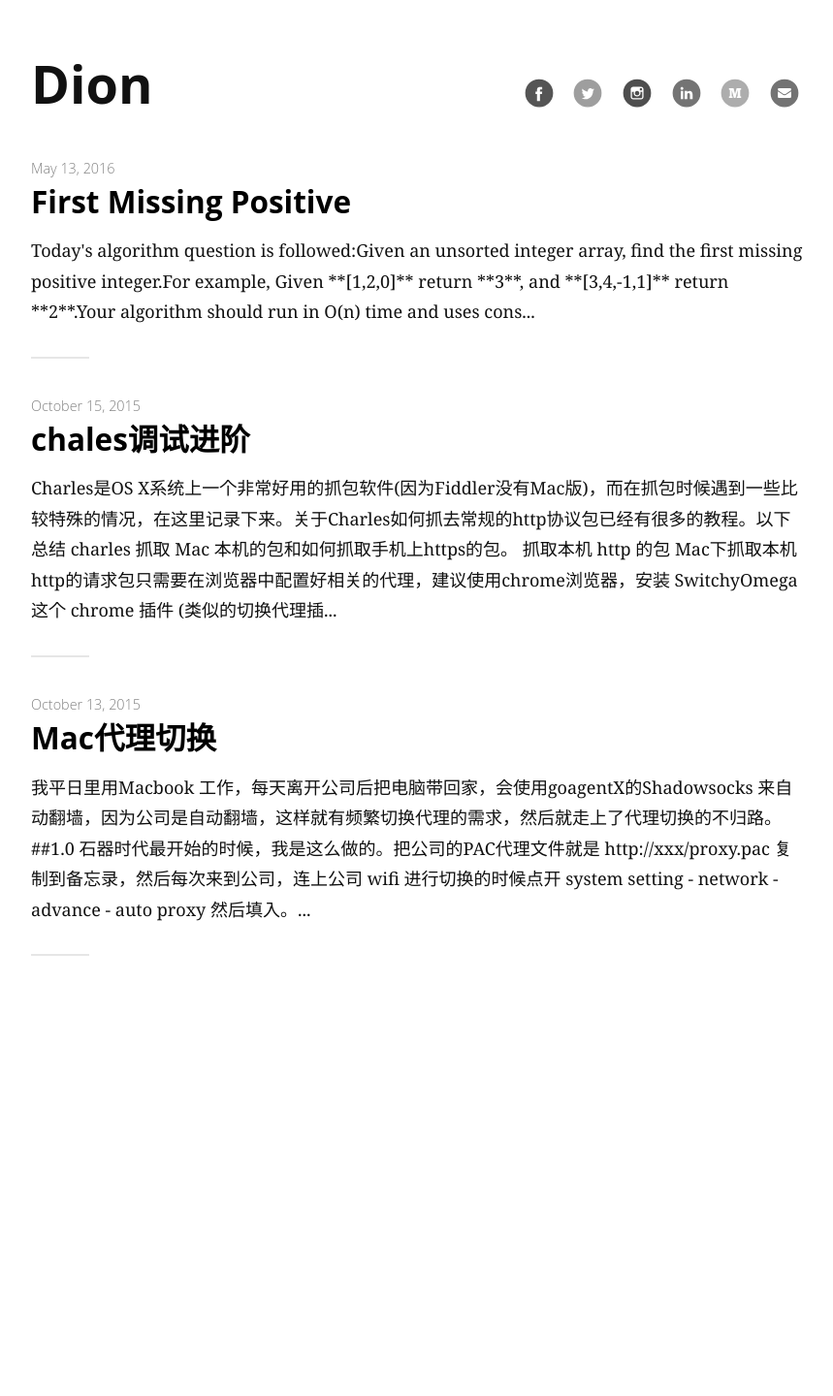
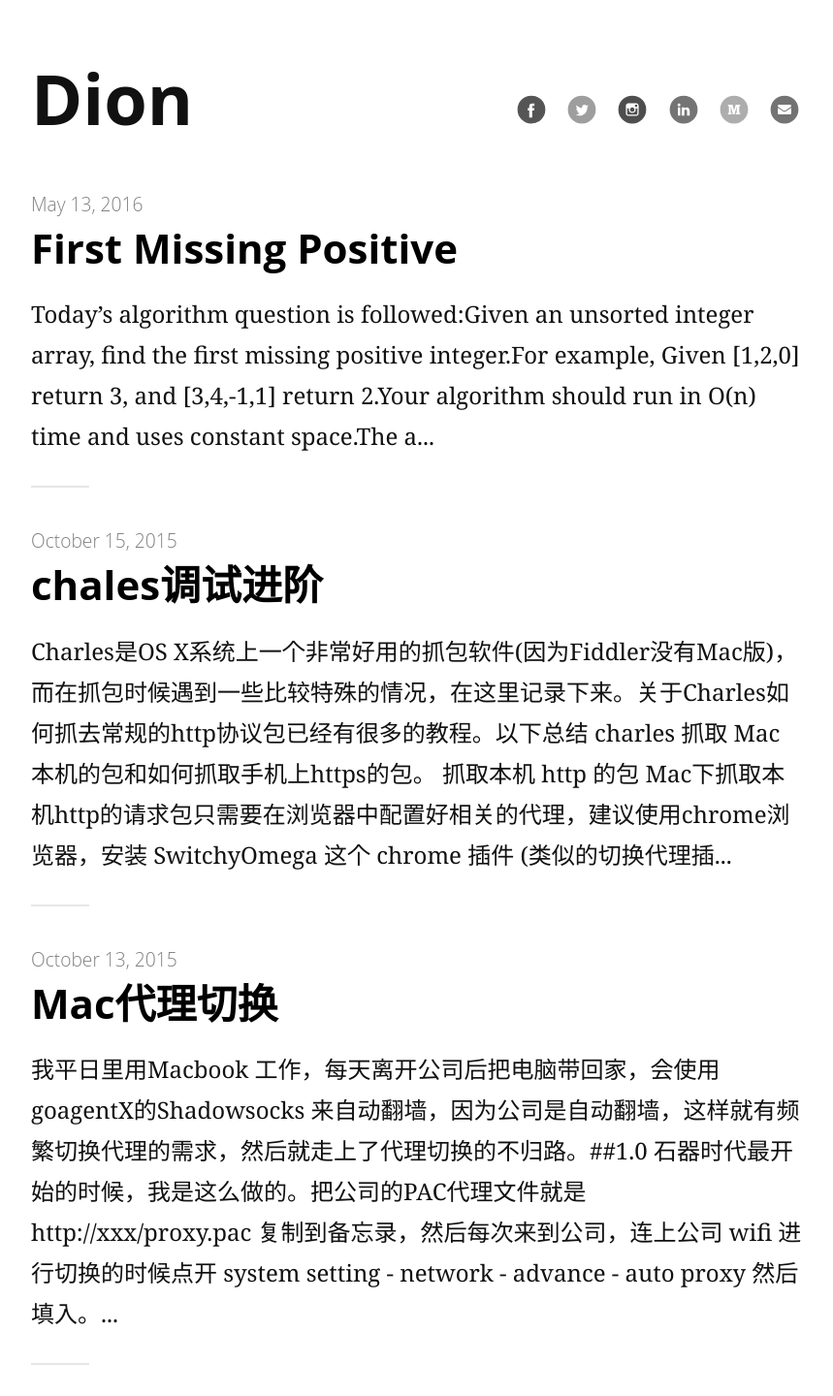
Before and after one commit to Jsonzhang/jsonzhang.github.io, a Jekyll site: the page built from index.html, in a window 1280 px wide. Shown: the whole page at 97% size, without its empty margins (208-1067 px from the left). Built offline with Jekyll 4.4.1, drawn with Linux system fonts in a browser that asks for light colours; nearby versions of some CDN libraries; the list of posts is cut into pages by our own code; before the commit the page ends 1018 px from its top, so only the background shows below that.

Commit message:
[!] fix style

```diff
--- a/assets/scss/breakpoints/_800up.scss
+++ b/assets/scss/breakpoints/_800up.scss
@@ -139,7 +139,7 @@ POST STYLING
 
 .post {
 	h1, h2, h3, h4, h5, h6, p, ul, ol, dl, .pageTitle {
-		@include span(9 of 12);
+		// @include span(9 of 12);
 		float: none;
 		margin: 0 auto 2rem;
 	}
--- a/assets/scss/breakpoints/_mobileup.scss
+++ b/assets/scss/breakpoints/_mobileup.scss
@@ -13,7 +13,7 @@ html {
 body {
 	font-family: $serif;
 	line-height: 1.75;
-	font-size: 112.5%; // 18px base font size
+	font-size: 150%; // 18px base font size
 	color: $black;
 	overflow-x: hidden;
 
```
Also changed, not shown: _posts/2016-07-21-First-missing-positive.markdown (+0 -11 lines), assets/scss/style.scss (+6 -1 lines), assets/css/style.css.
